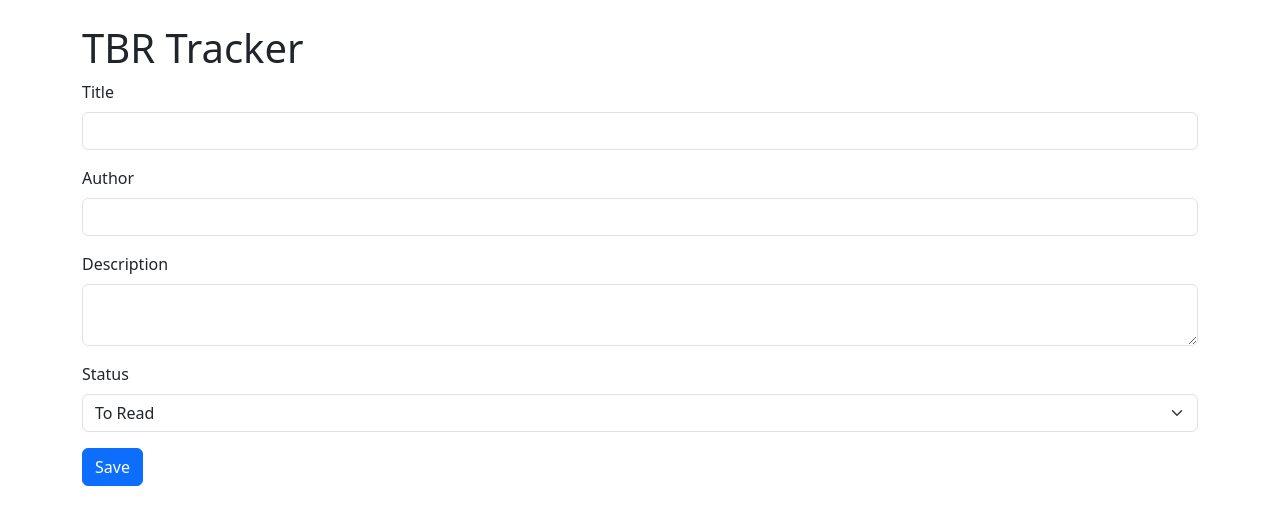
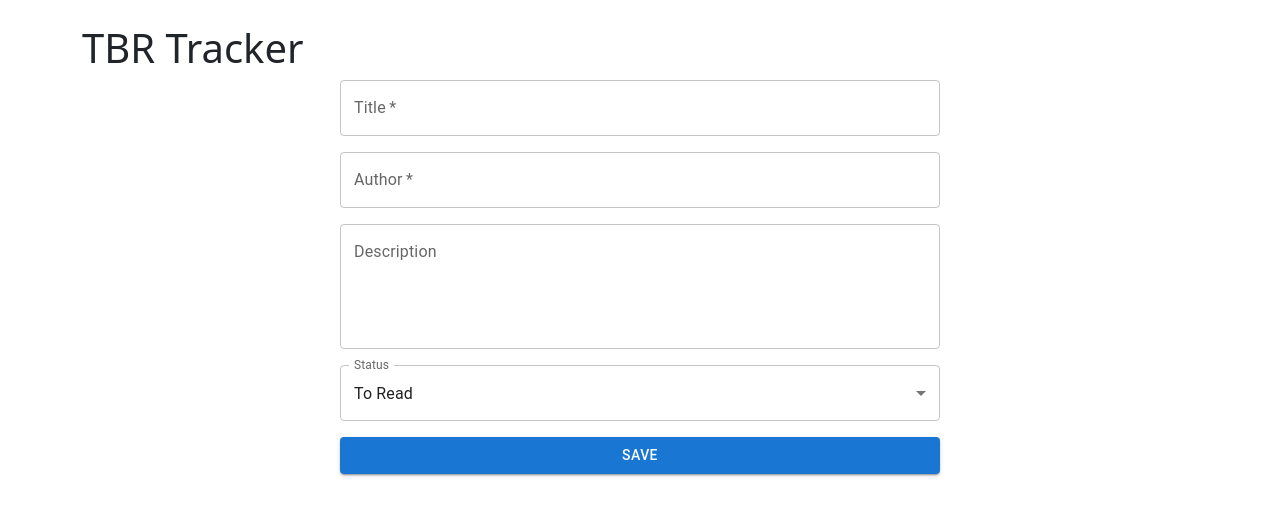
Before and after one commit to JustinA02-N/TBR, a React (Create React App) app: page /add in a window 1280 px wide. Shown: the top 524 px of the page. Built offline with nearby package versions, Linux system fonts and the light colour scheme.

Commit message:
Fix: Added useEffect import to BookForm.js

```diff
--- a/src/components/BookForm.js
+++ b/src/components/BookForm.js
@@ -1,8 +1,7 @@
 import { useNavigate, useParams } from 'react-router-dom';
 import axios from 'axios';
-import { TextField, Button } from '@mui/material';
+import { TextField, Button, MenuItem, Select, FormControl, InputLabel } from '@mui/material';
 import React, { useState, useEffect } from 'react';
-
 
 const BookForm = () => {
   const { id } = useParams();
@@ -14,7 +13,6 @@ const BookForm = () => {
     status: 'To Read',
     description: '',
   });
-
 
   useEffect(() => {
     if (id) {
@@ -29,20 +27,19 @@ const BookForm = () => {
   const handleSubmit = (e) => {
     e.preventDefault();
 
-    // Check if we're creating or editing
     if (id) {
-      // Send a PUT request to update the book
+      // Update book
       axios.put(`http://localhost:4000/books/${id}`, book)
-        .then((response) => {
+        .then(() => {
           navigate('/books');
         })
         .catch((error) => {
           console.error('Error updating book:', error);
         });
     } else {
-      // Send a POST request to create a new book
+      // Create new book
       axios.post('http://localhost:4000/books', book)
-        .then((response) => {
+        .then(() => {
           navigate('/books');
         })
         .catch((error) => {
@@ -52,52 +49,55 @@ const BookForm = () => {
   };
 
   return (
-    <form onSubmit={handleSubmit}>
-      <div className="mb-3">
-        <label htmlFor="title" className="form-label">Title</label>
-        <input
-          type="text"
-          id="title"
-          className="form-control"
+    <form onSubmit={handleSubmit} style={{ maxWidth: '600px', margin: 'auto' }}>
+      <div style={{ marginBottom: '16px' }}>
+        <TextField
+          fullWidth
+          label="Title"
+          variant="outlined"
           value={book.title}
           onChange={(e) => setBook({ ...book, title: e.target.value })}
           required
         />
       </div>
-      <div className="mb-3">
-        <label htmlFor="author" className="form-label">Author</label>
-        <input
-          type="text"
-          id="author"
-          className="form-control"
+      <div style={{ marginBottom: '16px' }}>
+        <TextField
+          fullWidth
+          label="Author"
+          variant="outlined"
           value={book.author}
           onChange={(e) => setBook({ ...book, author: e.target.value })}
           required
         />
       </div>
-      <div className="mb-3">
-        <label htmlFor="description" className="form-label">Description</label>
-        <textarea
-          id="description"
-          className="form-control"
+      <div style={{ marginBottom: '16px' }}>
+        <TextField
+          fullWidth
+          label="Description"
+          variant="outlined"
+          multiline
+          rows={4}
           value={book.description}
           onChange={(e) => setBook({ ...book, description: e.target.value })}
         />
       </div>
-      <div className="mb-3">
-        <label htmlFor="status" className="form-label">Status</label>
-        <select
-          id="status"
-          className="form-select"
-          value={book.status}
-          onChange={(e) => setBook({ ...book, status: e.target.value })}
-        >
-          <option value="To Read">To Read</option>
-          <option value="Reading">Reading</option>
-          <option value="Finished">Finished</option>
-        </select>
+      <div style={{ marginBottom: '16px' }}>
+        <FormControl fullWidth>
+          <InputLabel>Status</InputLabel>
+          <Select
+            value={book.status}
+            onChange={(e) => setBook({ ...book, status: e.target.value })}
+            label="Status"
+          >
+            <MenuItem value="To Read">To Read</MenuItem>
+            <MenuItem value="Reading">Reading</MenuItem>
+            <MenuItem value="Finished">Finished</MenuItem>
+          </Select>
+        </FormControl>
       </div>
-      <button type="submit" className="btn btn-primary">Save</button>
+      <Button type="submit" variant="contained" color="primary" fullWidth>
+        Save
+      </Button>
     </form>
   );
 };
```
